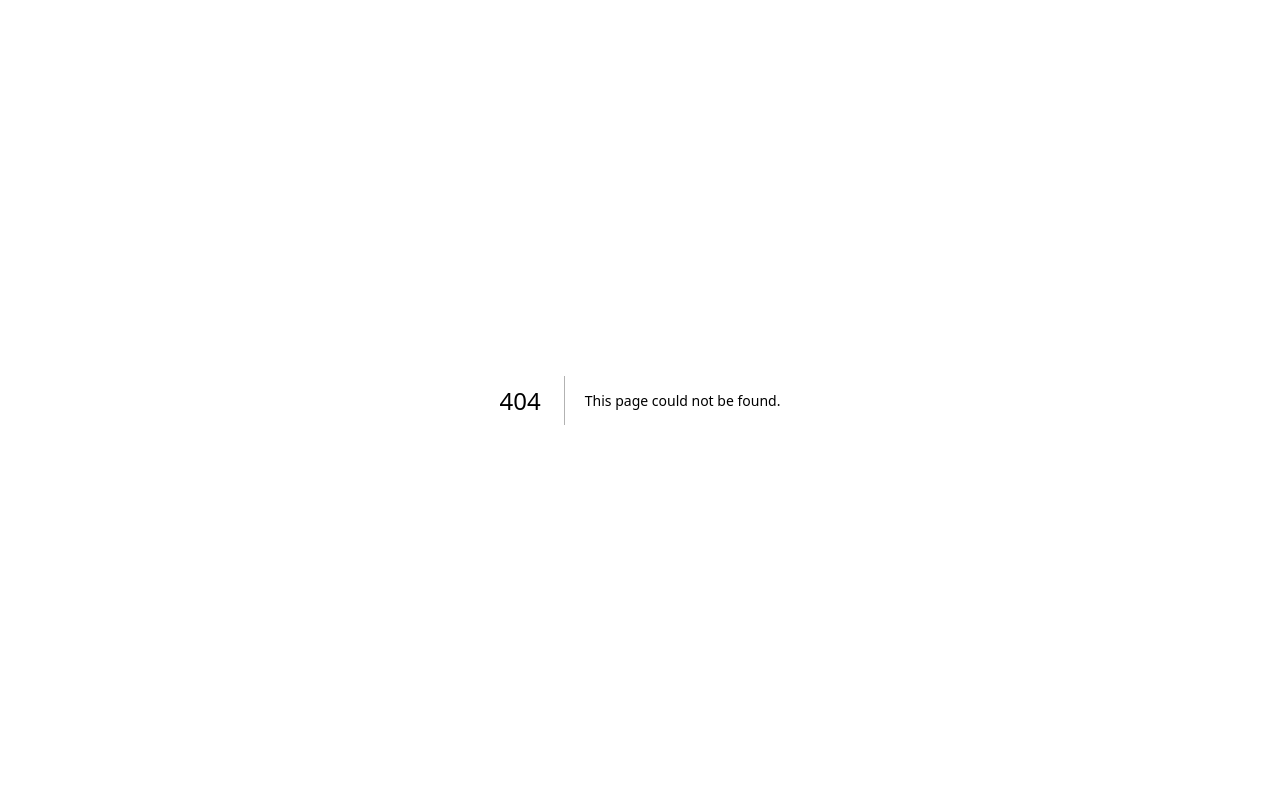
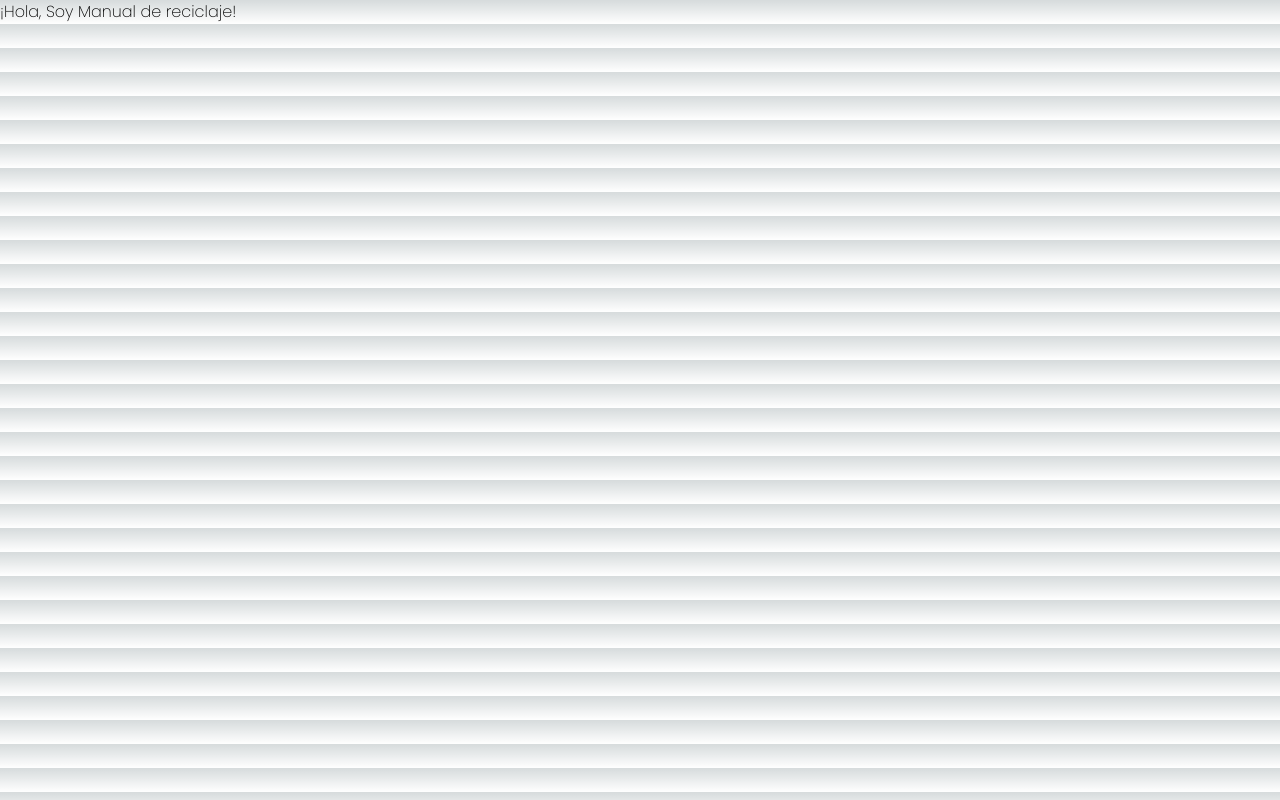
Before and after one commit to MatiasAguirre26/reciclaje-final, a Next.js app in the folder reciclaje-app/: page /manual in a window 1280 px wide. Before the commit this address had no page. Built offline with nearby package versions, Linux system fonts and the light colour scheme.

Commit message:
creando las rutas de la app, home, map, profile, qr_profile, recycle, locations, confirmation, rewards, reward_details

```diff
--- /dev/null
+++ b/reciclaje-app/src/app/home/page.js
@@ -0,0 +1,3 @@
+export default function Home() {
+    return <h1>¡Hola, Soy HOME!</h1>;
+}
--- a/reciclaje-app/src/app/layout.js
+++ b/reciclaje-app/src/app/layout.js
@@ -1,17 +1,17 @@
-import { Inter } from "next/font/google";
+import { Poppins } from "next/font/google";
 import "./globals.css";
 
-const inter = Inter({ subsets: ["latin"] });
+const poppins = Poppins({ subsets: ["latin"], weight: '200' });
 
 export const metadata = {
-  title: "Create Next App",
+  title: "Inicio",
   description: "Generated by create next app",
 };
 
 export default function RootLayout({ children }) {
   return (
-    <html lang="en">
-      <body className={inter.className}>{children}</body>
+    <html lang="es">
+      <body className={poppins.className}>{children}</body>
     </html>
   );
 }
--- /dev/null
+++ b/reciclaje-app/src/app/manual/page.js
@@ -0,0 +1,3 @@
+export default function RecyclingManual() {
+    return <h1>¡Hola, Soy Manual de reciclaje!</h1>
+}
--- /dev/null
+++ b/reciclaje-app/src/app/map/page.js
@@ -0,0 +1,3 @@
+export default function Map() {
+    return <h1>¡Hola, Soy MAPA!</h1>;
+}
--- /dev/null
+++ b/reciclaje-app/src/app/profile/page.js
@@ -0,0 +1,3 @@
+export default function Profile() {
+    return <h1>¡Hola, Soy Perfil!</h1>
+}
--- /dev/null
+++ b/reciclaje-app/src/app/qr_profile/page.js
@@ -0,0 +1,3 @@
+export default function QrProfile() {
+    return <h1>¡Hola, Soy Qr de datos del usuario!</h1>
+}
--- /dev/null
+++ b/reciclaje-app/src/app/recycle/locations/confirmation/page.js
@@ -0,0 +1,3 @@
+export default function Confirmation() {
+    return <h1>¡Hola, Soy Confirmacion de datos!</h1>
+}
--- /dev/null
+++ b/reciclaje-app/src/app/recycle/locations/page.js
@@ -0,0 +1,3 @@
+export default function Locations() {
+    return <h1>¡Hola, Soy Ubicaciones!</h1>
+}
--- /dev/null
+++ b/reciclaje-app/src/app/recycle/page.js
@@ -0,0 +1,3 @@
+export default function Recycle() {
+    return <h1>¡Hola, Soy Reciclar!</h1>;
+}
--- /dev/null
+++ b/reciclaje-app/src/app/rewards/page.js
@@ -0,0 +1,3 @@
+export default function Rewards() {
+    return <h1>¡Hola, Soy Recompensas!</h1>;
+}
--- /dev/null
+++ b/reciclaje-app/src/app/rewards/reward_details/page.js
@@ -0,0 +1,3 @@
+export default function RewardsDetails() {
+    return <h1>¡Hola, Soy Detalles de Recompensas!</h1>
+}
```
